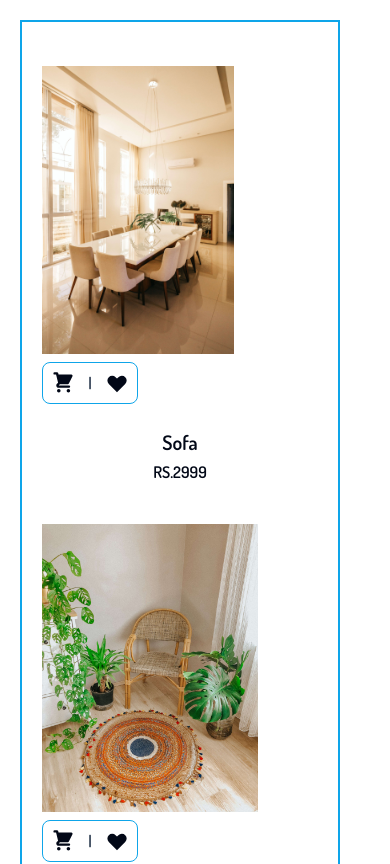
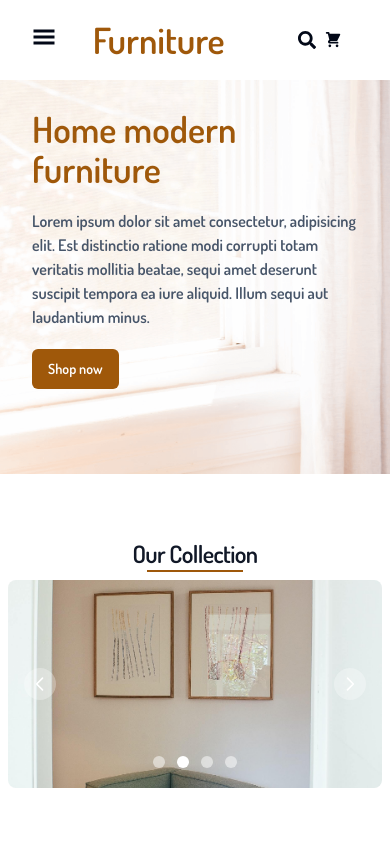
Before and after one commit to SalinaPrajapati/FurnishCraft, a Next.js app: page / in a window 390 px wide. Shown: the top 864 px of the page. Built offline with nearby package versions, Linux system fonts and the light colour scheme.

Commit message:
fix responsive design

```diff
--- a/src/app/page.tsx
+++ b/src/app/page.tsx
@@ -10,9 +10,9 @@ export default function HomePage() {
   return (
     <>
       <ReduxProvider>
-        {/* <Navbar />
+        <Navbar />
         <Banner></Banner>
-        <Collection></Collection> */}
+        <Collection></Collection>
         <Product></Product>
       </ReduxProvider>
     </>
```
